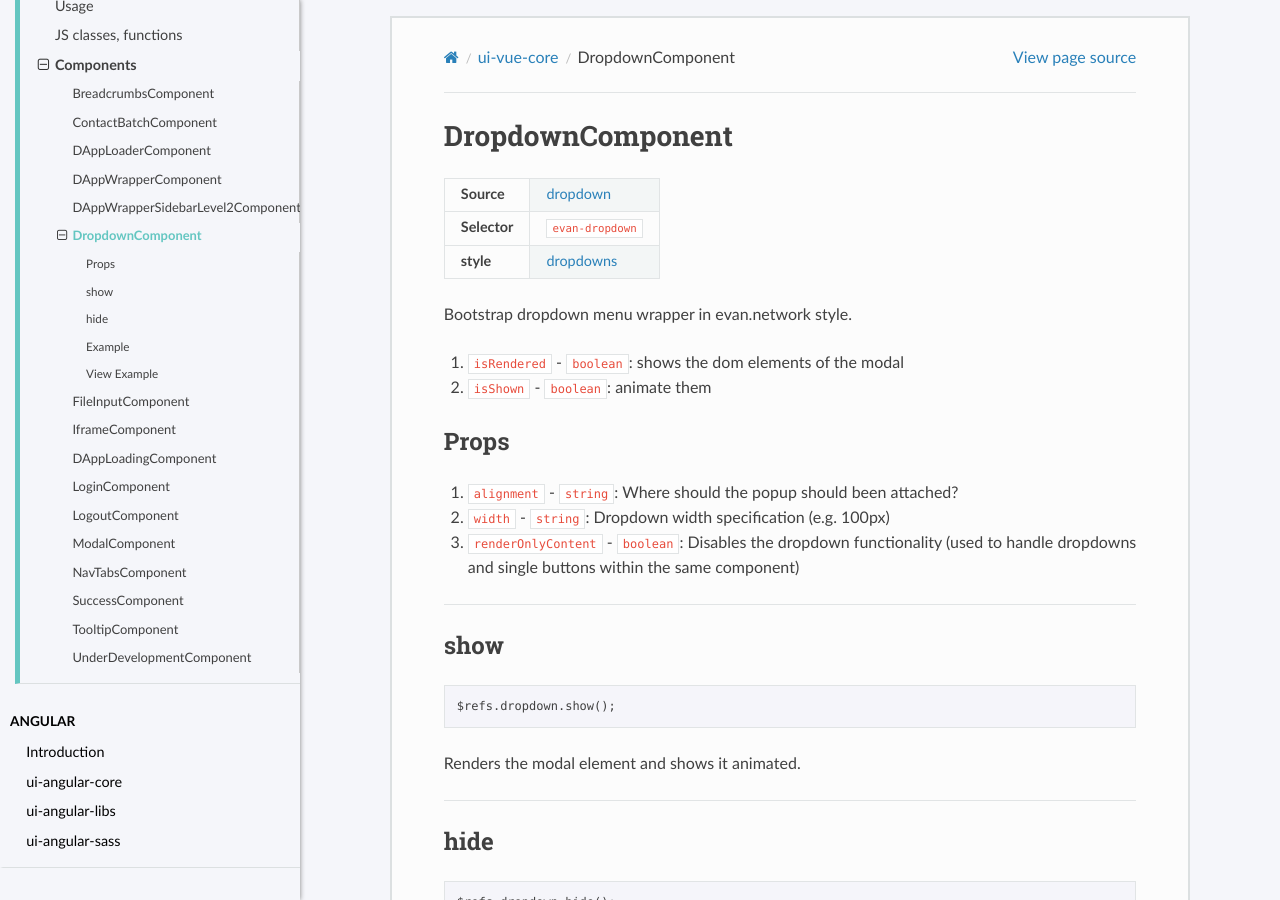
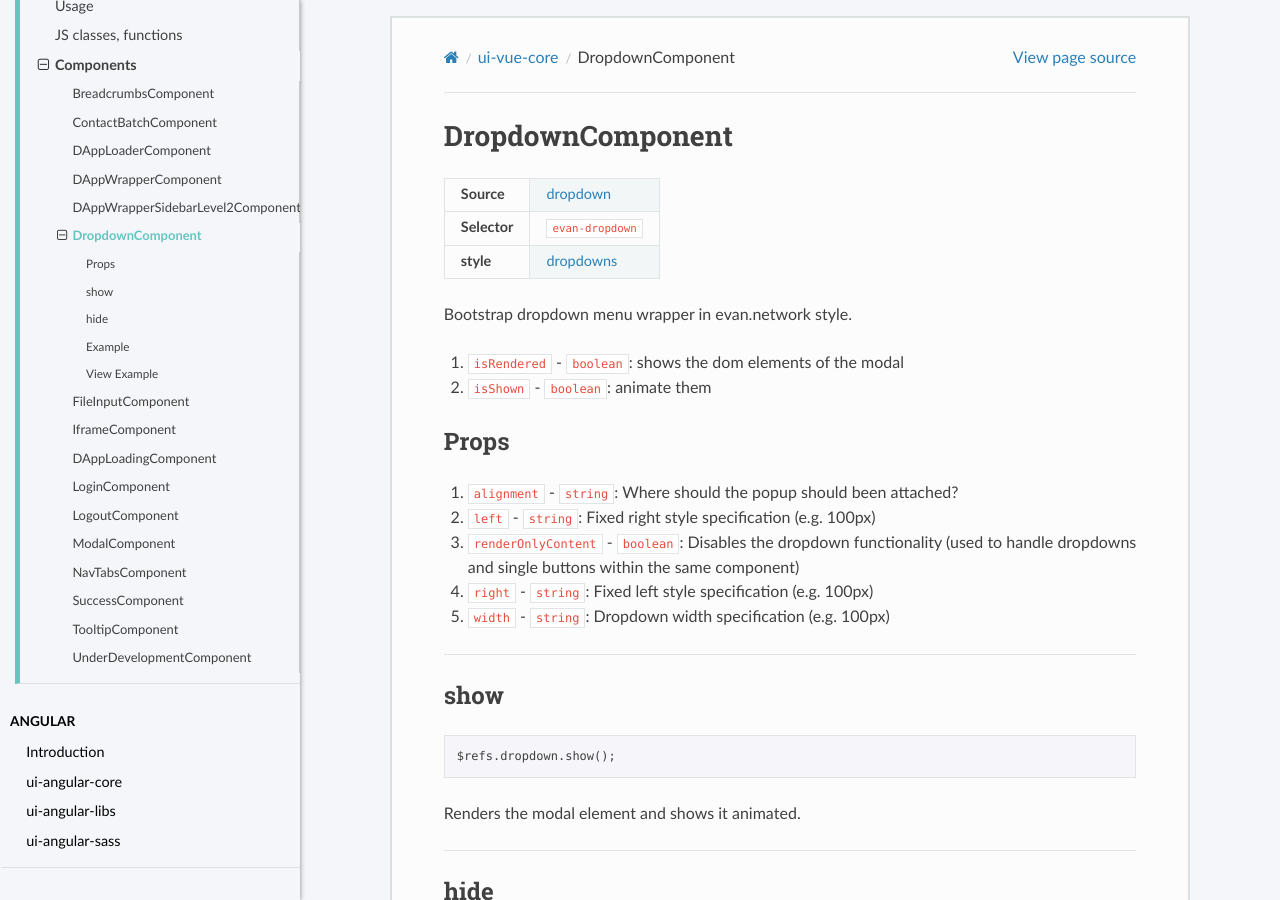
Before and after one commit to evannetwork/ui-docs, a Sphinx documentation site: the page built from docs/vue/ui-vue-core/components/dropdown.rst, in a window 1280 px wide and 900 px high. Built offline with Sphinx 7.4.7 and the Read the Docs theme 2.0.0, drawn with Linux system fonts in a browser that asks for light colours.

Commit message:
add `right` / `left` property to `DropdownComponent`
- [CORE-412]

```diff
--- a/docs/vue/ui-vue-core/components/dropdown.rst
+++ b/docs/vue/ui-vue-core/components/dropdown.rst
@@ -22,8 +22,10 @@ Props
 =====
 
 #. ``alignment`` - ``string``: Where should the popup should been attached?
+#. ``left`` - ``string``: Fixed right style specification (e.g. 100px)
+#. ``renderOnlyContent`` - ``boolean``: Disables the dropdown functionality (used to handle dropdowns and single buttons within the same component)
+#. ``right`` - ``string``: Fixed left style specification (e.g. 100px)
 #. ``width`` - ``string``: Dropdown width specification (e.g. 100px)
-#. ``renderOnlyContent`` - ``boolean``: Disables the dropdown functionality (used to handle dropdowns and single buttons within the same component)
 
 
 --------------------------------------------------------------------------------
```
Also changed, not shown: versions.md (+2 -0 lines).
